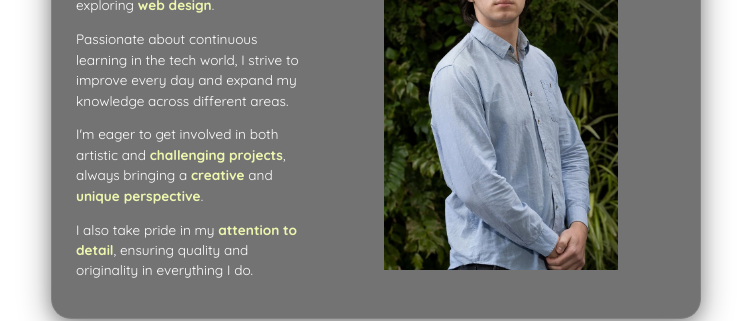
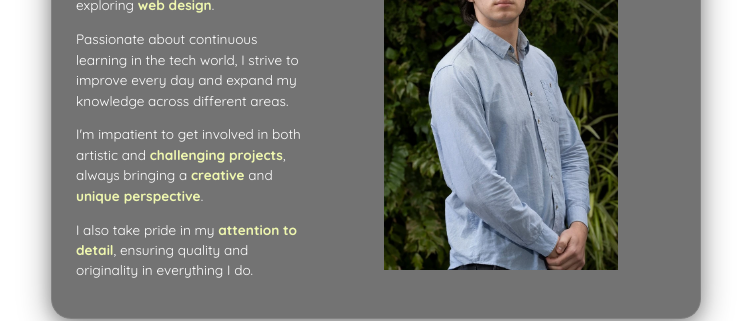
Before and after one commit to nyacho04/NaniPortfolio, a React (Vite) app in the folder portfoliopage/: page / in a window 1280 px wide. Shown: the part 1980-2301 px from the top of the page, without its empty margins (264-1015 px from the left). Built offline with nearby package versions, Linux system fonts and the light colour scheme.

Commit message:
about me fix

```diff
--- a/portfoliopage/src/App.jsx
+++ b/portfoliopage/src/App.jsx
@@ -101,7 +101,7 @@ function App() {
                 Passionate about continuous learning in the tech world, I strive to improve every day and expand my knowledge across different areas.
               </p>
               <p style={{ lineHeight: '1.5', marginBottom: '0.8rem', fontSize: '0.85rem' }}>
-                I'm eager to get involved in both artistic and <span style={{ color: '#eff7af', fontWeight: 'bold' }}>challenging projects</span>, always bringing a <span style={{ color: '#eff7af', fontWeight: 'bold' }}>creative</span> and <span style={{ color: '#eff7af', fontWeight: 'bold' }}>unique perspective</span>.
+                I'm impatient to get involved in both artistic and <span style={{ color: '#eff7af', fontWeight: 'bold' }}>challenging projects</span>, always bringing a <span style={{ color: '#eff7af', fontWeight: 'bold' }}>creative</span> and <span style={{ color: '#eff7af', fontWeight: 'bold' }}>unique perspective</span>.
               </p>
               <p style={{ lineHeight: '1.5', marginBottom: '0.8rem', fontSize: '0.85rem' }}>
                 I also take pride in my <span style={{ color: '#eff7af', fontWeight: 'bold' }}>attention to detail</span>, ensuring quality and originality in everything I do.
```
